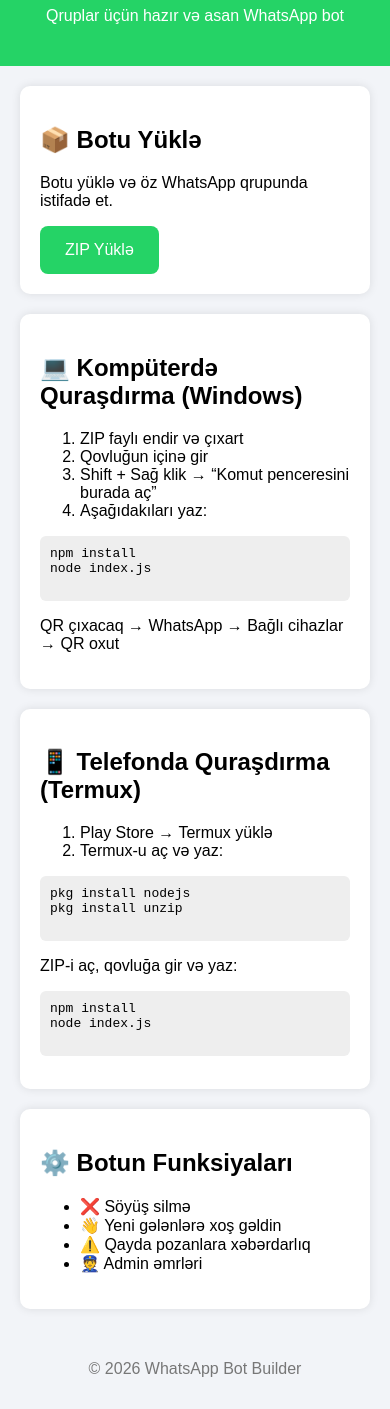
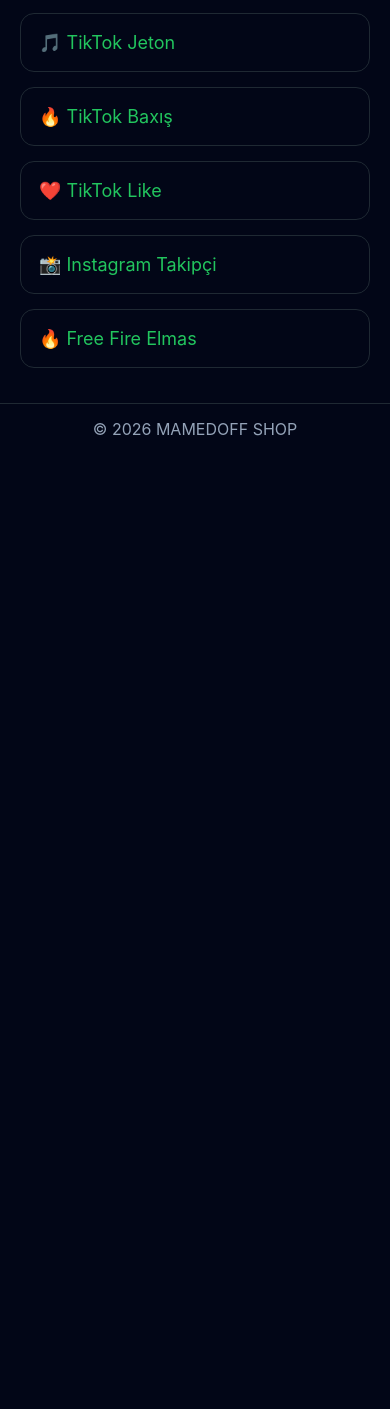
Before and after one commit to ahmedovfaiq0-sys/whatsapp-bot-builder, a plain HTML site: page index.html in a window 390 px wide. Shown: the part 136-1545 px from the top of the page. After the commit the page ends 844 px from the top, so only its background shows below. Drawn offline with Linux system fonts and the light colour scheme.

Commit message:
MAMEDOFF SHOP

```diff
--- a/index.html
+++ b/index.html
@@ -2,121 +2,123 @@
 <html lang="az">
 <head>
 <meta charset="UTF-8">
-  <title>WhatsApp Bot Builder</title>
 <meta name="viewport" content="width=device-width, initial-scale=1.0">
+<title>MAMEDOFF SHOP</title>
 
 <style>
-    body {
-      font-family: Arial, sans-serif;
-      background: #f2f4f8;
-      margin: 0;
-      padding: 0;
+*{box-sizing:border-box;font-family:Inter,Arial}
+body{margin:0;background:#020617;color:#fff}
+header{text-align:center;padding:25px;border-bottom:1px solid #1f2933}
+header h1{color:#22c55e;margin:0;font-size:30px}
+header p{color:#94a3b8;margin-top:6px}
+.container{max-width:1000px;margin:auto;padding:20px}
+.category{border:1px solid #1f2933;border-radius:14px;margin-bottom:15px}
+.category button{
+  width:100%;background:none;border:none;color:#22c55e;
+  padding:18px;font-size:18px;cursor:pointer;
+  display:flex;justify-content:space-between
 }
-    header {
-      background: #25D366;
-      color: white;
-      padding: 25px;
-      text-align: center;
+.items{display:none;padding:15px}
+.item{
+  border:1px solid #1f2933;border-radius:10px;
+  padding:12px;margin-bottom:8px;
+  display:flex;justify-content:space-between;gap:10px
 }
-    section {
-      background: white;
-      margin: 20px;
-      padding: 20px;
-      border-radius: 10px;
-      box-shadow: 0 0 10px rgba(0,0,0,0.1);
+.item button{
+  background:#22c55e;color:#000;border:none;
+  padding:8px 14px;border-radius:8px;cursor:pointer
 }
-    button {
-      background: #25D366;
-      color: white;
-      border: none;
-      padding: 15px 25px;
-      font-size: 16px;
-      border-radius: 8px;
-      cursor: pointer;
-    }
-    button:hover {
-      opacity: 0.9;
-    }
-    pre {
-      background: #eee;
-      padding: 10px;
-      border-radius: 6px;
-      overflow-x: auto;
-    }
-    footer {
-      text-align: center;
-      padding: 15px;
-      color: #777;
-    }
+footer{text-align:center;padding:15px;color:#94a3b8;border-top:1px solid #1f2933}
+@media(max-width:600px){.item{flex-direction:column}}
 </style>
 </head>
 
 <body>
 
 <header>
-  <h1>🤖 WhatsApp Bot Builder</h1>
-  <p>Qruplar üçün hazır və asan WhatsApp bot</p>
+<h1>MAMEDOFF SHOP</h1>
+<p>Sürətli • Etibarlı • WhatsApp Sifariş</p>
 </header>
 
-<section>
-  <h2>📦 Botu Yüklə</h2>
-  <p>Botu yüklə və öz WhatsApp qrupunda istifadə et.</p>
+<div class="container">
 
-  <a href="whatsapp-bot.zip" download>
-    <button>ZIP Yüklə</button>
-  </a>
-</section>
+<!-- TIKTOK JETON -->
+<div class="category">
+<button onclick="toggle(this)">🎵 TikTok Jeton</button>
+<div class="items">
+<div class="item"><span>70 Jeton — 2 AZN</span><button onclick="order('TikTok 70 Jeton - 2 AZN')">Sifariş</button></div>
+<div class="item"><span>350 Jeton — 7.50 AZN</span><button onclick="order('TikTok 350 Jeton - 7.50 AZN')">Sifariş</button></div>
+<div class="item"><span>700 Jeton — 14.50 AZN</span><button onclick="order('TikTok 700 Jeton - 14.50 AZN')">Sifariş</button></div>
+<div class="item"><span>1400 Jeton — 27.30 AZN</span><button onclick="order('TikTok 1400 Jeton - 27.30 AZN')">Sifariş</button></div>
+<div class="item"><span>3500 Jeton — 68.70 AZN</span><button onclick="order('TikTok 3500 Jeton - 68.70 AZN')">Sifariş</button></div>
+<div class="item"><span>7000 Jeton — 138.50 AZN</span><button onclick="order('TikTok 7000 Jeton - 138.50 AZN')">Sifariş</button></div>
+</div>
+</div>
 
-<section>
-  <h2>💻 Kompüterdə Quraşdırma (Windows)</h2>
-  <ol>
-    <li>ZIP faylı endir və çıxart</li>
-    <li>Qovluğun içinə gir</li>
-    <li>Shift + Sağ klik → “Komut penceresini burada aç”</li>
-    <li>Aşağıdakıları yaz:</li>
-  </ol>
+<!-- TIKTOK BAXIŞ -->
+<div class="category">
+<button onclick="toggle(this)">🔥 TikTok Baxış</button>
+<div class="items">
+<div class="item"><span>10K — 1 AZN</span><button onclick="order('TikTok 10K Baxış - 1 AZN')">Sifariş</button></div>
+<div class="item"><span>20K — 2 AZN</span><button onclick="order('TikTok 20K Baxış - 2 AZN')">Sifariş</button></div>
+<div class="item"><span>30K — 3 AZN</span><button onclick="order('TikTok 30K Baxış - 3 AZN')">Sifariş</button></div>
+<div class="item"><span>50K — 5 AZN</span><button onclick="order('TikTok 50K Baxış - 5 AZN')">Sifariş</button></div>
+<div class="item"><span>100K — 9 AZN</span><button onclick="order('TikTok 100K Baxış - 9 AZN')">Sifariş</button></div>
+<div class="item"><span>200K — 17 AZN</span><button onclick="order('TikTok 200K Baxış - 17 AZN')">Sifariş</button></div>
+<div class="item"><span>500K — 40 AZN</span><button onclick="order('TikTok 500K Baxış - 40 AZN')">Sifariş</button></div>
+</div>
+</div>
 
-  <pre>
-npm install
-node index.js
-  </pre>
+<!-- TIKTOK LIKE -->
+<div class="category">
+<button onclick="toggle(this)">❤️ TikTok Like</button>
+<div class="items">
+<div class="item"><span>1000 — 1 AZN</span><button onclick="order('TikTok 1000 Like - 1 AZN')">Sifariş</button></div>
+<div class="item"><span>2000 — 2 AZN</span><button onclick="order('TikTok 2000 Like - 2 AZN')">Sifariş</button></div>
+<div class="item"><span>3000 — 3 AZN</span><button onclick="order('TikTok 3000 Like - 3 AZN')">Sifariş</button></div>
+<div class="item"><span>4000 — 4 AZN</span><button onclick="order('TikTok 4000 Like - 4 AZN')">Sifariş</button></div>
+<div class="item"><span>6000 — 6 AZN</span><button onclick="order('TikTok 6000 Like - 6 AZN')">Sifariş</button></div>
+<div class="item"><span>10000 — 10 AZN</span><button onclick="order('TikTok 10000 Like - 10 AZN')">Sifariş</button></div>
+<div class="item"><span>100000 — 100 AZN</span><button onclick="order('TikTok 100000 Like - 100 AZN')">Sifariş</button></div>
+</div>
+</div>
 
-  <p>QR çıxacaq → WhatsApp → Bağlı cihazlar → QR oxut</p>
-</section>
+<!-- INSTAGRAM -->
+<div class="category">
+<button onclick="toggle(this)">📸 Instagram Takipçi</button>
+<div class="items">
+<div class="item"><span>200 — 2.50 AZN</span><button onclick="order('Instagram 200 Takipçi - 2.50 AZN')">Sifariş</button></div>
+<div class="item"><span>300 — 4.50 AZN</span><button onclick="order('Instagram 300 Takipçi - 4.50 AZN')">Sifariş</button></div>
+<div class="item"><span>500 — 7.50 AZN</span><button onclick="order('Instagram 500 Takipçi - 7.50 AZN')">Sifariş</button></div>
+<div class="item"><span>1K — 13.50 AZN</span><button onclick="order('Instagram 1K Takipçi - 13.50 AZN')">Sifariş</button></div>
+<div class="item"><span>10K — 90 AZN</span><button onclick="order('Instagram 10K Takipçi - 90 AZN')">Sifariş</button></div>
+</div>
+</div>
 
-<section>
-  <h2>📱 Telefonda Quraşdırma (Termux)</h2>
-  <ol>
-    <li>Play Store → Termux yüklə</li>
-    <li>Termux-u aç və yaz:</li>
-  </ol>
+<!-- FREE FIRE -->
+<div class="category">
+<button onclick="toggle(this)">🔥 Free Fire Elmas</button>
+<div class="items">
+<div class="item"><span>110 Elmas — 2 AZN</span><button onclick="order('Free Fire 110 Elmas - 2 AZN')">Sifariş</button></div>
+<div class="item"><span>341 Elmas — 5 AZN</span><button onclick="order('Free Fire 341 Elmas - 5 AZN')">Sifariş</button></div>
+<div class="item"><span>572 Elmas — 9 AZN</span><button onclick="order('Free Fire 572 Elmas - 9 AZN')">Sifariş</button></div>
+<div class="item"><span>1166 Elmas — 16 AZN</span><button onclick="order('Free Fire 1166 Elmas - 16 AZN')">Sifariş</button></div>
+<div class="item"><span>2398 Elmas — 32 AZN</span><button onclick="order('Free Fire 2398 Elmas - 32 AZN')">Sifariş</button></div>
+<div class="item"><span>6160 Elmas — 77 AZN</span><button onclick="order('Free Fire 6160 Elmas - 77 AZN')">Sifariş</button></div>
+</div>
+</div>
 
-  <pre>
-pkg install nodejs
-pkg install unzip
-  </pre>
+</div>
 
-  <p>ZIP-i aç, qovluğa gir və yaz:</p>
+<footer>© 2026 MAMEDOFF SHOP</footer>
 
-  <pre>
-npm install
-node index.js
-  </pre>
-</section>
-
-<section>
-  <h2>⚙️ Botun Funksiyaları</h2>
-  <ul>
-    <li>❌ Söyüş silmə</li>
-    <li>👋 Yeni gələnlərə xoş gəldin</li>
-    <li>⚠️ Qayda pozanlara xəbərdarlıq</li>
-    <li>👮 Admin əmrləri</li>
-  </ul>
-</section>
-
-<footer>
-  <p>© 2026 WhatsApp Bot Builder</p>
-</footer>
+<script>
+const WHATSAPP="994554886181";
+function toggle(b){const d=b.nextElementSibling;d.style.display=d.style.display==="block"?"none":"block"}
+function order(t){
+window.open(`https://wa.me/${WHATSAPP}?text=${encodeURIComponent("Salam, sifariş vermək istəyirəm:\n"+t)}`,"_blank")
+}
+</script>
 
 </body>
 </html>
```
Lines whose indentation alone changed are shown as unchanged.
